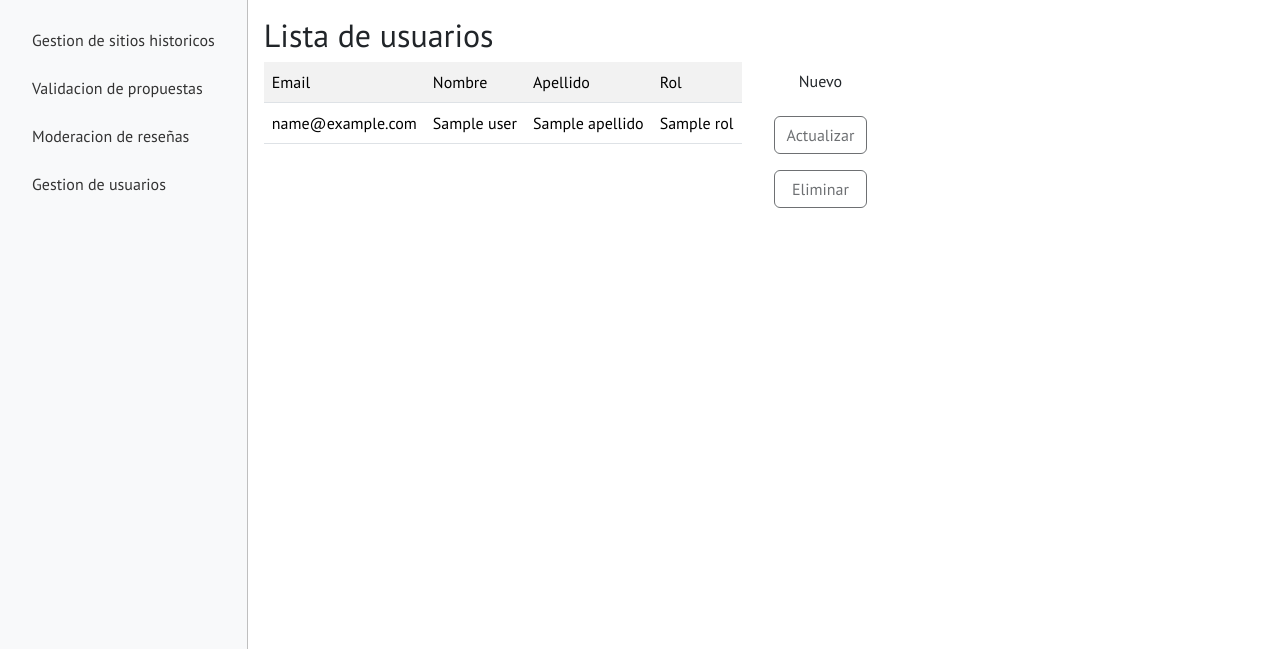
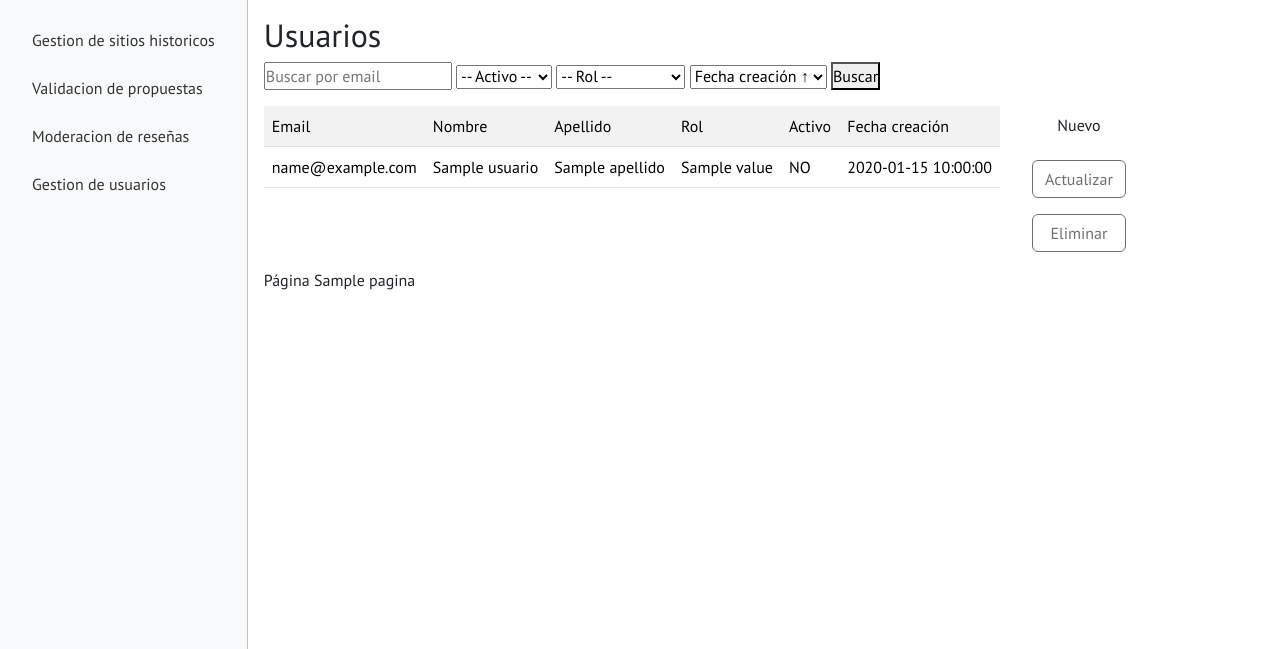
Before and after one commit to nahueluna/Web-Sitios-Historicos, a Python web app: template admin/src/web/templates/user_list.html in a window 1280 px wide. Shown: the part 100-749 px from the top of the page. Run offline with Jinja, Linux system fonts and the light colour scheme; the template is opened without the code that fills it: most values are stand-ins (such as "Sample title", 1, 10 or a date in 2020).

Commit message:
Implementar busqueda y filtrado de usuarios

```diff
--- a/admin/src/core/models/auth/user.py
+++ b/admin/src/core/models/auth/user.py
@@ -1,6 +1,7 @@
 from sqlalchemy.orm import Mapped, mapped_column
-from sqlalchemy import String, Boolean, Enum
+from sqlalchemy import String, Boolean, Enum, DateTime, func
 from src.core.database import Base
+from datetime import datetime
 import enum
 
 # Enumeración para los roles de usuario
@@ -20,6 +21,7 @@ class Usuario(Base):
     password: Mapped[str] = mapped_column(String(255), nullable=False)  # guardar hash, no plano
     activo: Mapped[bool] = mapped_column(Boolean, default=True, nullable=False)
     rol: Mapped[RolUsuario] = mapped_column(Enum(RolUsuario), default=RolUsuario.PUBLICO, nullable=False)
+    fecha_creacion: Mapped[datetime] = mapped_column(DateTime(timezone=True), server_default=func.now())
 
     def __repr__(self) -> str:
         return f"<Usuario {self.email} ({self.rol.value})>"
--- a/admin/src/web/templates/user_list.html
+++ b/admin/src/web/templates/user_list.html
@@ -2,21 +2,49 @@
 {% block title %}Usuarios{% endblock %}
 
 {% block content %}
-<h2>Lista de usuarios</h2>
+<h2>Usuarios</h2>
+
+<!-- Formulario de búsqueda -->
+<form method="get" action="{{ url_for('user.list_users') }}" style="margin-bottom: 1rem;">
+    <input type="text" name="email" placeholder="Buscar por email" value="{{ request.args.get('email','') }}">
+    <select name="activo">
+        <option value="">-- Activo --</option>
+        <option value="SI" {% if request.args.get('activo')=='SI' %}selected{% endif %}>SI</option>
+        <option value="NO" {% if request.args.get('activo')=='NO' %}selected{% endif %}>NO</option>
+    </select>
+    <select name="rol">
+        <option value="">-- Rol --</option>
+        <option value="PUBLICO" {% if request.args.get('rol')=='PUBLICO' %}selected{% endif %}>Usuario público</option>
+        <option value="EDITOR" {% if request.args.get('rol')=='EDITOR' %}selected{% endif %}>Editor</option>
+        <option value="ADMIN" {% if request.args.get('rol')=='ADMIN' %}selected{% endif %}>Administrador</option>
+    </select>
+    <select name="orden">
+        <option value="asc" {% if request.args.get('orden','asc')=='asc' %}selected{% endif %}>Fecha creación ↑</option>
+        <option value="desc" {% if request.args.get('orden')=='desc' %}selected{% endif %}>Fecha creación ↓</option>
+    </select>
+    <button type="submit">Buscar</button>
+</form>
 
 <div style="display: flex; gap: 2rem;">
     <!-- Tabla de usuarios -->
     <div>
         <table border="1" cellpadding="5" id="user-table" class="table table-striped">
             <tr>
-                <th>Email</th><th>Nombre</th><th>Apellido</th><th>Rol</th>
+                <th>Email</th>
+                <th>Nombre</th>
+                <th>Apellido</th>
+                <th>Rol</th>
+                <th>Activo</th>
+                <th>Fecha creación</th>
             </tr>
-            {% for u in users %}
+            {% for u in usuarios %}
             <tr data-id="{{ u.id }}">
                 <td>{{ u.email }}</td>
                 <td>{{ u.nombre }}</td>
                 <td>{{ u.apellido }}</td>
-                <td>{{ u.rol }}</td>
+                <td>{{ u.rol.value }}</td>
+                <td>{{ "SI" if u.activo else "NO" }}</td>
+                <td>{{ u.fecha_creacion.strftime('%Y-%m-%d %H:%M:%S') }}</td>
             </tr>
             {% endfor %}
         </table>
@@ -24,30 +52,40 @@
 
     <!-- Botones de acción -->
     <div style="display: flex; flex-direction: column; gap: 1rem;">
-        <button class = "btn" id="btn-new" onclick="location.href='{{ url_for('user.new_user') }}'">Nuevo</button>
-        <button class = "btn" id="btn-update" disabled>Actualizar</button>
-        <button class = "btn" id="btn-delete" disabled>Eliminar</button>
+        <button class="btn" id="btn-new" onclick="location.href='{{ url_for('user.new_user') }}'">Nuevo</button>
+        <button class="btn" id="btn-update" disabled>Actualizar</button>
+        <button class="btn" id="btn-delete" disabled>Eliminar</button>
     </div>
 </div>
 
+<!-- Paginación -->
+<div style="margin-top: 1rem;">
+    {% if pagina > 1 %}
+        <a href="{{ url_for('user.list_users', pagina=pagina-1, email=request.args.get('email',''), activo=request.args.get('activo',''), rol=request.args.get('rol',''), orden=request.args.get('orden','asc')) }}">Anterior</a>
+    {% endif %}
+    Página {{ pagina }}
+    {% if total > pagina * por_pagina %}
+        <a href="{{ url_for('user.list_users', pagina=pagina+1, email=request.args.get('email',''), activo=request.args.get('activo',''), rol=request.args.get('rol',''), orden=request.args.get('orden','asc')) }}">Siguiente</a>
+    {% endif %}
+</div>
 <script>
     let selectedRow = null;
     let selectedUserId = null;
 
     document.querySelectorAll("#user-table tr[data-id]").forEach(row => {
         row.addEventListener("click", () => {
-            // Remove highlight from previous
+            // Quitar highlight previo
             if (selectedRow) {
                 selectedRow.style.background = "";
             }
-            // Highlight new row
+            // Resaltar fila nueva
             selectedRow = row;
             selectedRow.style.background = "#d0eaff";
 
-            // Save user id
+            // Guardar id de usuario
             selectedUserId = row.dataset.id;
 
-            // Enable buttons
+            // Habilitar botones
             document.getElementById("btn-update").disabled = false;
             document.getElementById("btn-delete").disabled = false;
         });
```
Also changed, not shown: admin/src/core/models/auth/__init__.py (+20 -0 lines), admin/src/web/controllers/user_controller.py (+31 -3 lines).
